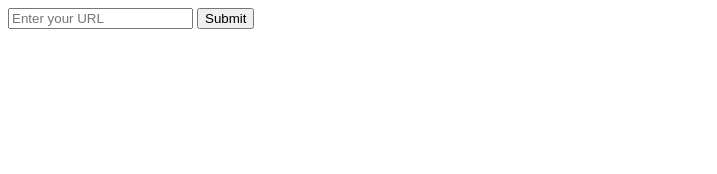
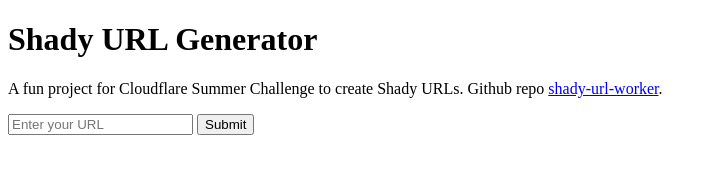
Before and after one commit to peopledrivemecrazy/shady-url-worker, a website: page html/index.html in a window 1280 px wide. Shown: the whole page, without its empty margins (0-717 px from the left). Drawn offline with Linux system fonts and the light colour scheme.

Commit message:
readme update + reference repo on html

```diff
--- a/html/index.html
+++ b/html/index.html
@@ -13,6 +13,14 @@
   </head>
   <body>
     <div>
+      <h1>Shady URL Generator</h1>
+      <p>
+        A fun project for Cloudflare Summer Challenge to create Shady URLs.
+        Github repo
+        <a href="https://github.com/peopledrivemecrazy/shady-url-worker">
+          shady-url-worker</a
+        >.
+      </p>
       <form id="form">
         <input type="text" name="target" placeholder="Enter your URL" />
         <button id="create">Submit</button>
```
Also changed, not shown: README.md.
